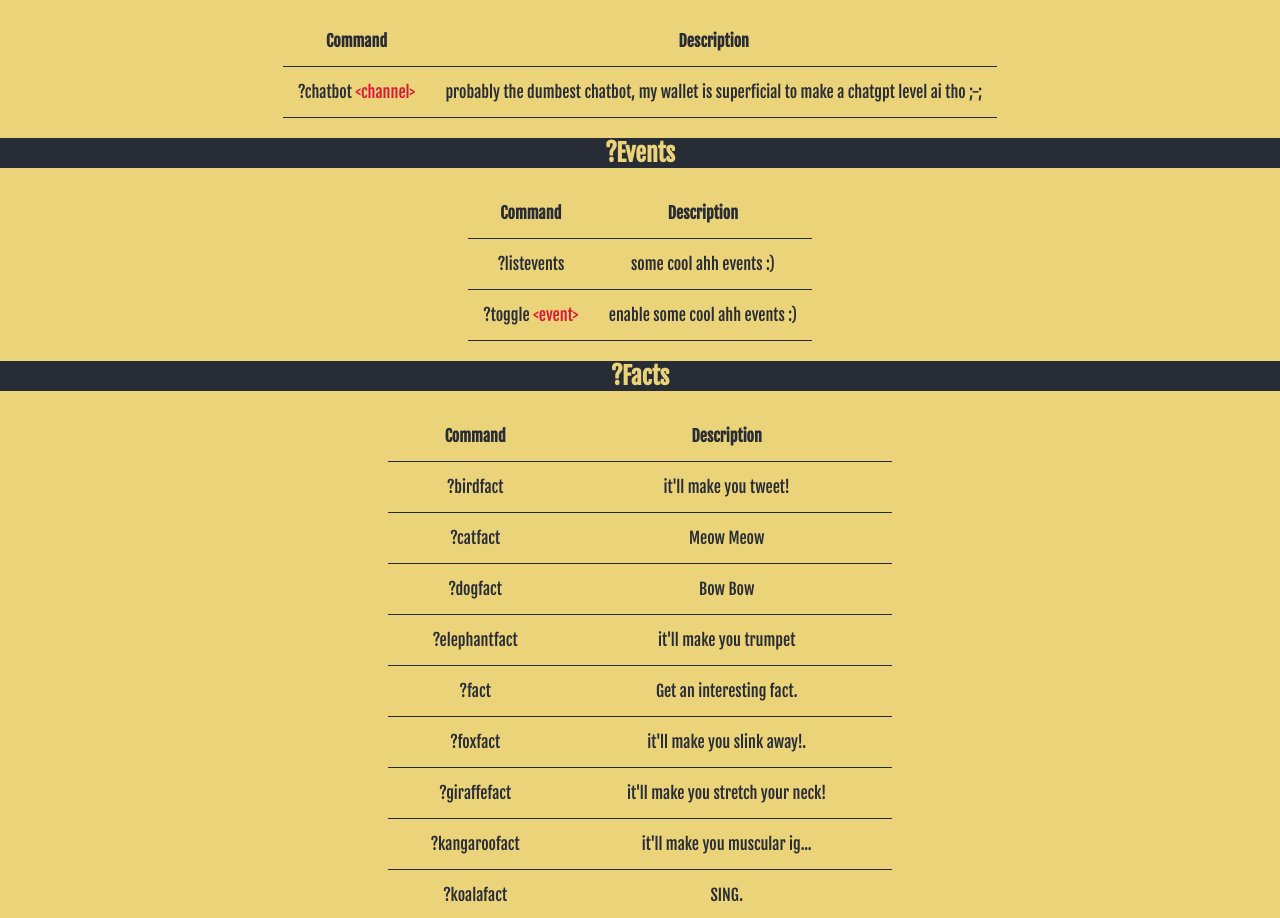
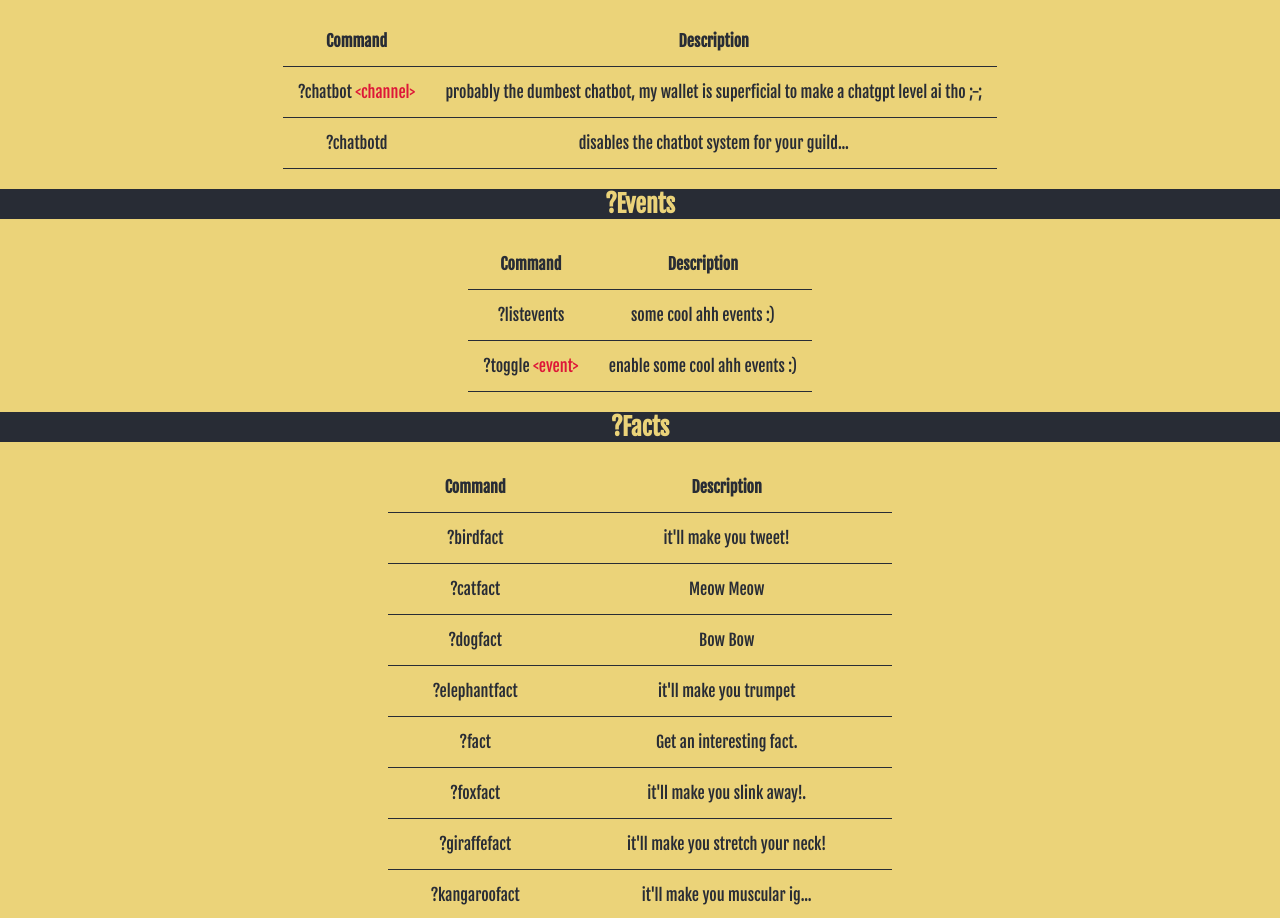
Before and after one commit to krupakoushik/cynthia, a plain HTML site: page commands.html in a window 1280 px wide. Shown: the part 3913-4831 px from the top of the page. Drawn offline with Linux system fonts and the light colour scheme.

Commit message:
Update commands.html

```diff
--- a/commands.html
+++ b/commands.html
@@ -285,6 +285,10 @@
                     <tr>
                         <td>?chatbot <span class="req">&lt;channel&gt;</span></td>
                         <td>probably the dumbest chatbot, my wallet is superficial to make a chatgpt level ai tho ;-;</td>
+                    </tr>
+                    <tr>
+                        <td>?chatbotd</td>
+                        <td>disables the chatbot system for your guild...</td>
                     </tr>
                 </tbody>
             </table>
```
